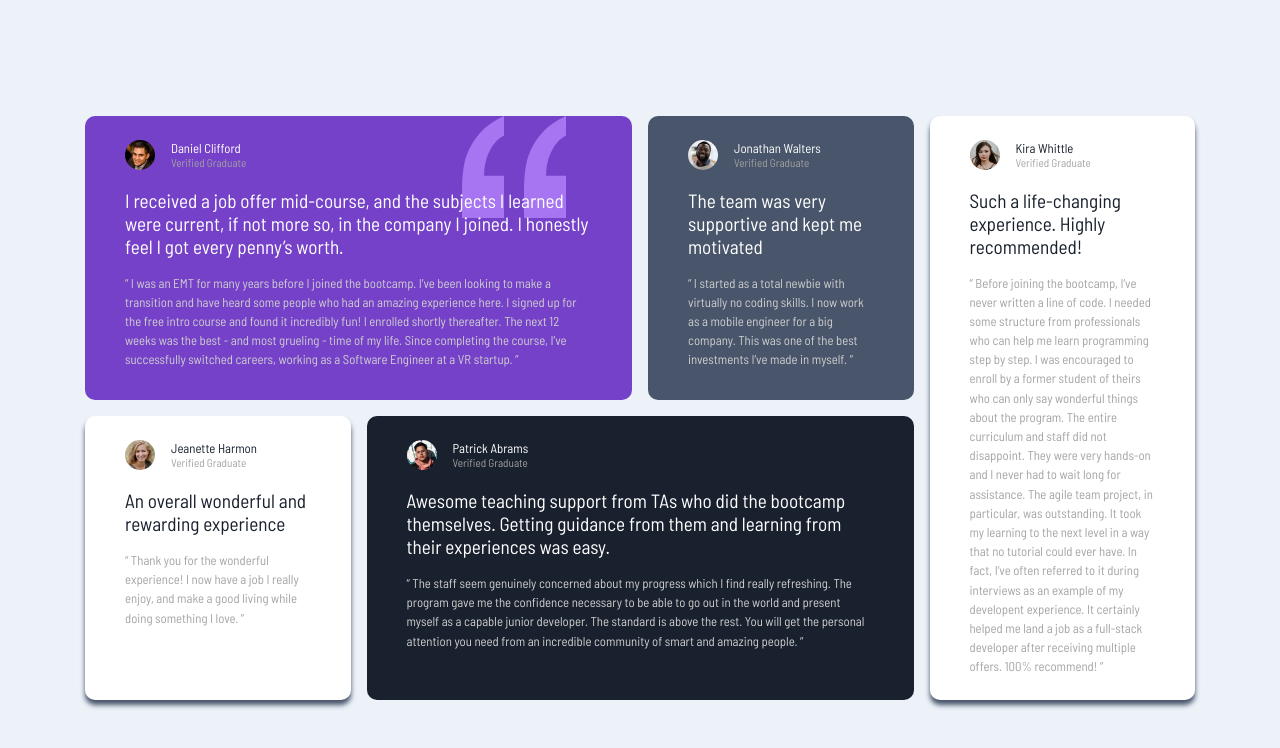
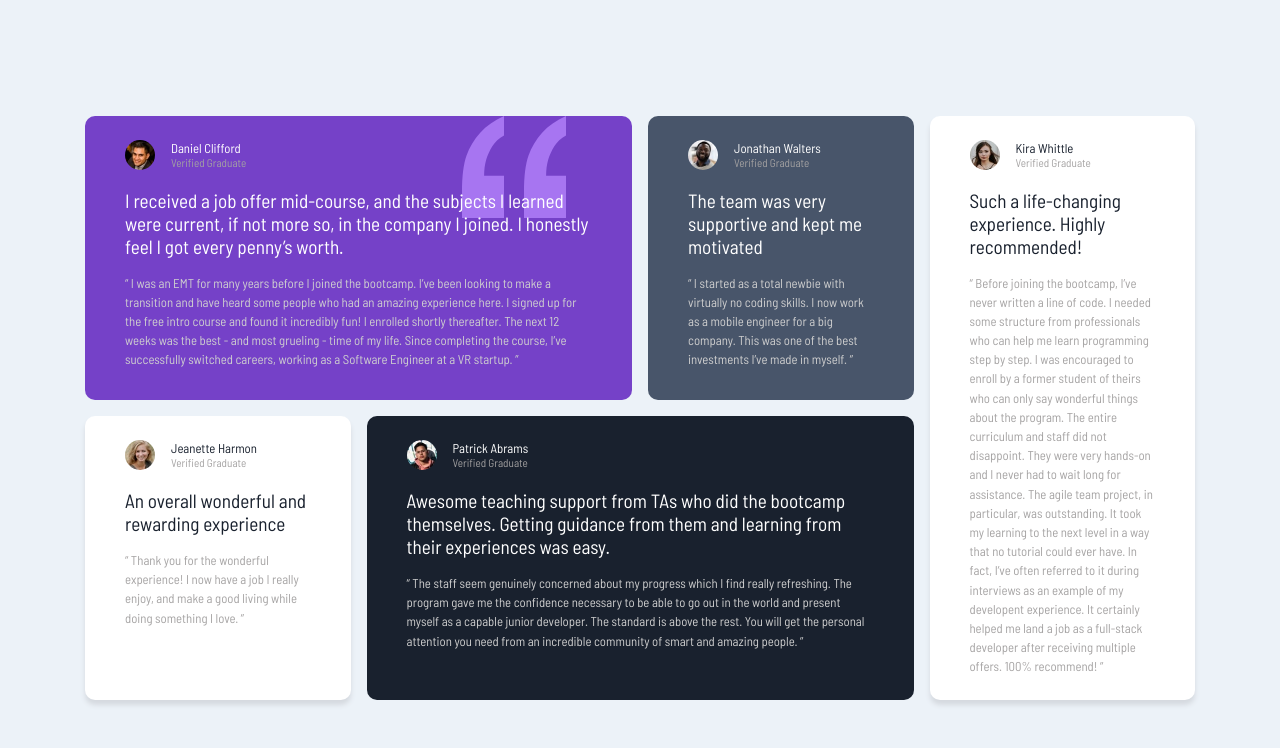
Before and after one commit to AKdeBerg/testimonials-grid-section-main, a plain HTML site: page index.html in a window 1280 px wide. Drawn offline with Linux system fonts and the light colour scheme.

Commit message:
change color of shadow

```diff
--- a/style.css
+++ b/style.css
@@ -44,7 +44,7 @@ body {
 .card-kira {
   background-color: var(--white);
   color: var(--very-dark-blackish-blue);
-  box-shadow: 0 5px 5px var(--very-dark-grayish-blue);
+  box-shadow: 0 5px 5px hsl(216, 13.5%, 85.5%);
 }
 
 .card-jeanette .description,
```
